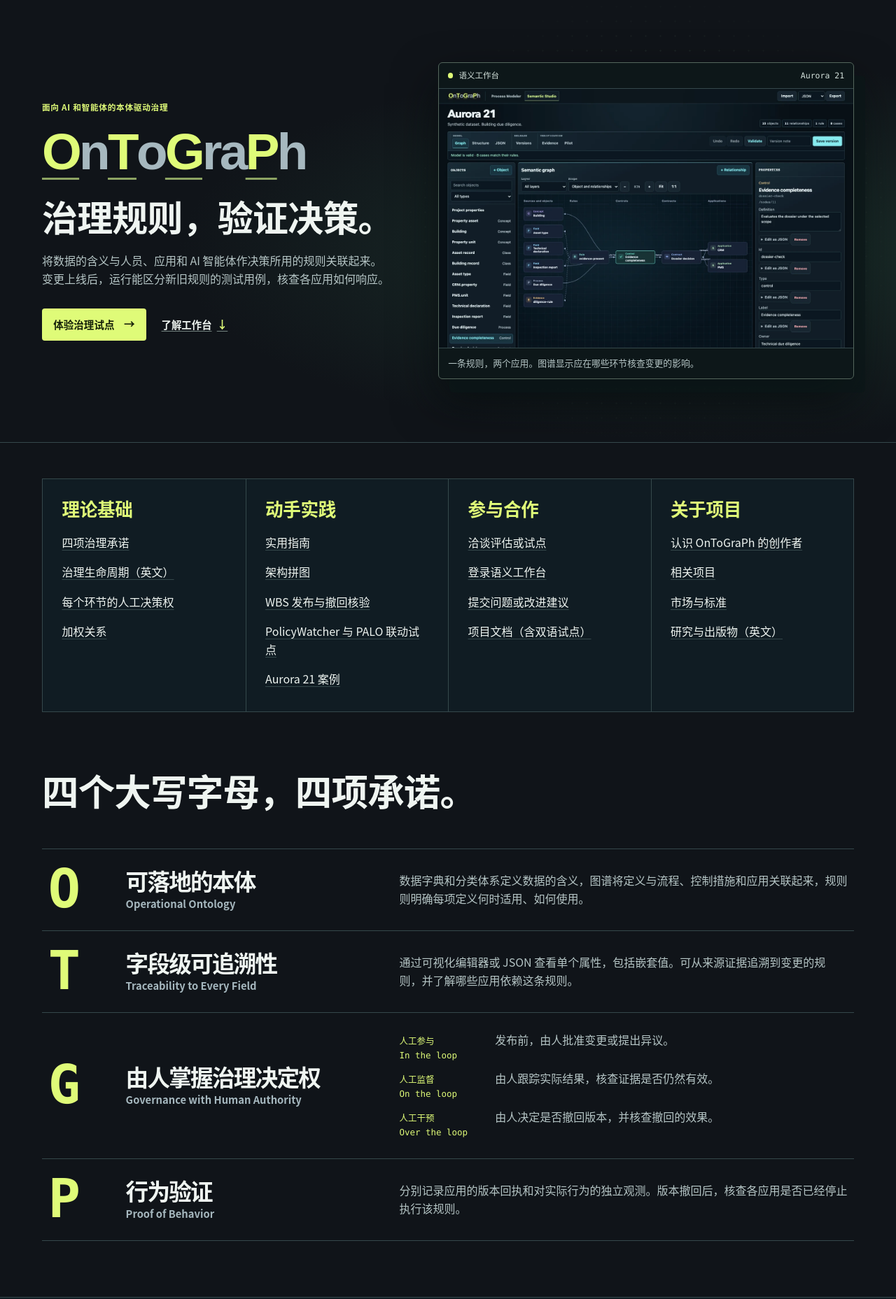
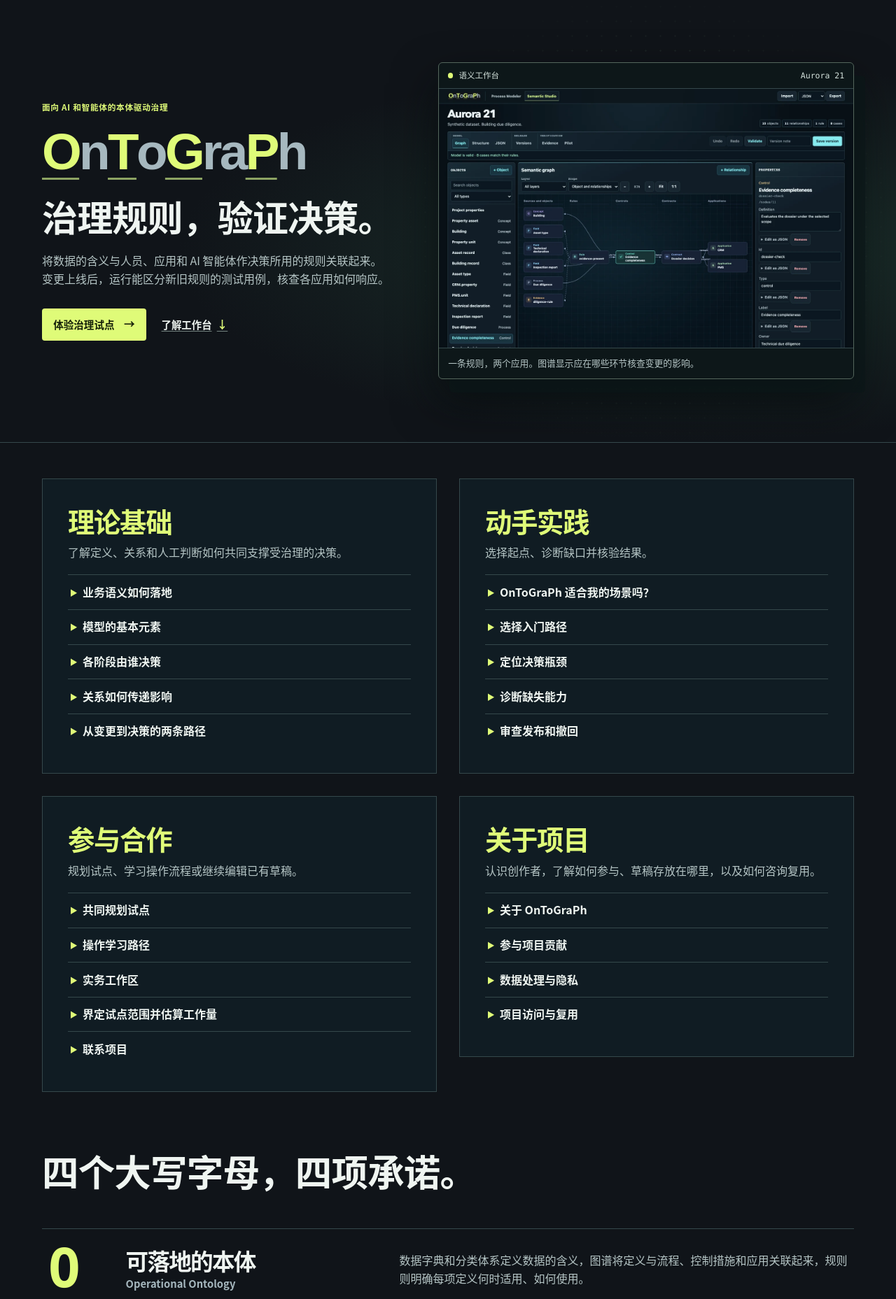
Before and after one commit to sev7enITA/OntoGraph, a PHP site: page /zh/ in a window 1280 px wide. Shown: the part 76-1933 px from the top of the page at 70% size. Run offline with PHP 8.4, Linux system fonts and the light colour scheme.

Commit message:
Expand all 19 bilingual homepage pathways

```diff
--- a/site/assets/home-directory.css
+++ b/site/assets/home-directory.css
@@ -4,31 +4,53 @@
 
 .homepage-routes {
   display: grid;
-  grid-template-columns: repeat(4, minmax(0, 1fr));
+  grid-template-columns: repeat(2, minmax(0, 1fr));
+  align-items: start;
+  gap: clamp(1rem, 3vw, 2rem);
+}
+
+.homepage-route {
+  scroll-margin-top: 1rem;
+  padding: clamp(1.05rem, 3vw, 2.25rem);
   border: 1px solid var(--line);
   background: var(--panel);
 }
 
-.homepage-route {
-  padding: clamp(1rem, 2.15vw, 1.8rem);
+.homepage-route:target { border-color: var(--accent); }
+
+.homepage-route h2 {
+  color: var(--accent);
+  font-size: clamp(1.6rem, 3vw, 2.45rem);
+  letter-spacing: -.035em;
 }
 
-.homepage-route + .homepage-route { border-inline-start: 1px solid var(--line); }
+.route-intro { margin-block: .65rem 1.15rem; color: var(--muted); }
 
-.homepage-route h3 {
-  margin-bottom: .9rem;
-  color: var(--accent);
-  font-size: clamp(1.25rem, 2vw, 1.65rem);
+.route-topic {
+  border-top: 1px solid var(--line);
+  padding-inline: .25rem .15rem;
 }
 
-.homepage-route ul,
+.route-topic summary {
+  min-height: 48px;
+  padding-block: .72rem;
+  cursor: pointer;
+  font-weight: 680;
+}
+
+.route-topic summary::marker { color: var(--accent); }
+.route-topic summary:focus-visible { outline: 2px solid var(--focus); outline-offset: 3px; }
+.route-topic summary:hover, .route-topic[open] summary { color: var(--accent); }
+.route-topic > p { margin-block: .15rem .5rem; color: var(--muted); }
+
+.route-topic ul,
 .behind-contact ul {
   margin: 0;
   padding: 0;
   list-style: none;
 }
 
-.homepage-route li + li { margin-top: .35rem; }
+.route-topic ul { margin-block: .3rem .9rem; }
 
 .homepage-route a,
 .behind-contact a,
@@ -103,19 +125,15 @@
 .behind-projects dl div { padding-block: .6rem .8rem; border-bottom: 1px solid var(--line); }
 .behind-projects dt { font-weight: 650; }
 
-@media (max-width: 900px) {
-  .homepage-routes { grid-template-columns: repeat(2, minmax(0, 1fr)); }
-  .homepage-route:nth-child(3) { border-inline-start: 0; }
-  .homepage-route:nth-child(n+3) { border-top: 1px solid var(--line); }
-}
-
 @media (max-width: 740px) {
   .top-nav { gap: 0 .6rem; }
   .behind-layout { grid-template-columns: 1fr; }
 }
 
+@media (max-width: 580px) {
+  .homepage-routes { grid-template-columns: 1fr; }
+}
+
 @media (max-width: 385px) {
   .top-nav > a { font-size: .79rem; }
-  .homepage-route { padding-inline: .72rem; }
-  .homepage-route a { font-size: .92rem; }
 }
--- a/site/zh/index.html
+++ b/site/zh/index.html
@@ -12,7 +12,7 @@
   <link rel="alternate" hreflang="x-default" href="https://openontograph.org/">
   <link rel="icon" type="image/png" href="../assets/icon.png">
   <link rel="stylesheet" href="../assets/site.css">
-  <link rel="stylesheet" href="/assets/home-directory.css">
+  <link rel="stylesheet" href="/assets/home-directory.css?v=2">
   <meta property="og:type" content="website">
   <meta property="og:locale" content="zh_CN">
   <meta property="og:locale:alternate" content="en_US">
@@ -121,47 +121,182 @@
       </div>
     </section>
 
-    <nav class="wrap homepage-directory" aria-label="探索 OnToGraPh">
+    <section class="wrap homepage-directory" aria-label="探索 OnToGraPh">
       <div class="homepage-routes">
         <section class="homepage-route" id="theory" aria-labelledby="theory-title">
-          <h3 id="theory-title">理论基础</h3>
+          <h2 id="theory-title">理论基础</h2>
+          <p class="route-intro">了解定义、关系和人工判断如何共同支撑受治理的决策。</p>
+          <div class="route-topics">
+            <details class="route-topic" id="operational-meaning">
+              <summary>业务语义如何落地</summary>
+              <p>同一个 WBS 编码在财务部门可指过账对象，在项目管理办公室则可指工作包。为每种含义明确适用范围、负责人和使用该含义的应用。</p>
               <ul>
-            <li><a href="#paradigm">四项治理承诺</a></li>
-            <li><a href="https://github.com/sev7enITA/OntoGraph/blob/main/docs/FRAMEWORK.md">治理生命周期（英文）</a></li>
-            <li><a href="#governance">每个环节的人工决策权</a></li>
-            <li><a href="/weights/zh/">加权关系</a></li>
+                <li><a href="/wbs/zh/">查看 WBS 实测案例</a></li>
               </ul>
+            </details>
+            <details class="route-topic" id="model-building-blocks">
+              <summary>模型的基本元素</summary>
+              <p>词典定义概念，分类体系组织概念，带类型的关系将概念与字段、控制和应用相连。模型为每项规则标明决策范围。</p>
+              <ul>
+                <li><a href="#studio">查看语义工作台</a></li>
+              </ul>
+            </details>
+            <details class="route-topic" id="who-decides">
+              <summary>各阶段由谁决策</summary>
+              <p>作者提出变更，由指定审核人决定是否批准。观察者核验应用的实际行为。监督者可以下令撤回并要求重新核验。</p>
+              <ul>
+                <li><a href="#governance">了解人工决策权</a></li>
+                <li><a href="https://github.com/sev7enITA/OntoGraph/blob/main/docs/FRAMEWORK.md#the-six-gates">阅读六个治理关口（英文）</a></li>
+              </ul>
+            </details>
+            <details class="route-topic" id="relationship-impact">
+              <summary>关系如何传递影响</summary>
+              <p>沿依赖关系追踪变更字段，查明范围内受影响的控制。分别比较错误后果的严重程度、证据的支持程度和评估人之间的分歧。</p>
+              <ul>
+                <li><a href="/weights/zh/">查看加权影响</a></li>
+              </ul>
+            </details>
+            <details class="route-topic" id="formation-to-release">
+              <summary>从变更到决策的两条路径</summary>
+              <p>从 PALO 的治理要求或 PolicyWatcher 发现的变更出发。两条路径都将来源连接到可由人员审核的规则及可核验的应用结果。</p>
+              <ul>
+                <li><a href="/pilot/zh/">查看联动试点</a></li>
+              </ul>
+            </details>
+          </div>
         </section>
         <section class="homepage-route" id="apply" aria-labelledby="apply-title">
-          <h3 id="apply-title">动手实践</h3>
+          <h2 id="apply-title">动手实践</h2>
+          <p class="route-intro">选择起点、诊断缺口并核验结果。</p>
+          <div class="route-topics">
+            <details class="route-topic" id="fit-check">
+              <summary>OnToGraPh 适合我的场景吗？</summary>
+              <p>选择一项会影响实际决策的共享定义或规则，确认负责人、可测试的记录和执行该规则的应用。如果只有一个应用，可以从个人项目示例入手。</p>
               <ul>
-            <li><a href="/guide/zh-Hans.html">实用指南</a></li>
-            <li><a href="/architecture/?lang=zh-Hans">架构拼图</a></li>
-            <li><a href="/wbs/zh/">WBS 发布与撤回核验</a></li>
-            <li><a href="/pilot/zh/">PolicyWatcher 与 PALO 联动试点</a></li>
-            <li><a href="#aurora">Aurora 21 案例</a></li>
+                <li><a href="/guide/zh-Hans.html">打开实用指南</a></li>
               </ul>
+            </details>
+            <details class="route-topic" id="choose-start">
+              <summary>选择入门路径</summary>
+              <p>从当前问题出发：为个人项目定义术语，追踪跨部门共享的规则，为 Copilot 准备企业词典，或将外部政策变更交由人工审核。</p>
+              <ul>
+                <li><a href="/guide/zh-Hans.html#个人项目做一个借书应用">个人项目 · 定义术语</a></li>
+                <li><a href="/guide/zh-Hans.html#企业场景对接各自独立的文件交换系统">跨团队系统 · 追踪共享规则</a></li>
+                <li><a href="/pilot/zh/">来源变更 · 提交审核</a></li>
+                <li><a href="/guide/zh-Hans.html#microsoft-365-copilot按本公司的定义解释术语">Microsoft 365 Copilot · 统一业务术语</a></li>
+              </ul>
+            </details>
+            <details class="route-topic" id="constraint-check">
+              <summary>定位决策瓶颈</summary>
+              <p>选择已变更的概念。若关系尚未评估，先补充来源。若评估存在分歧，指定审核人。若应用已确认收到版本而行为仍待核验，运行能区分新旧版本的测试。</p>
+              <ul>
+                <li><a href="/weights/zh/?scenario=disputed">试用证据争议场景</a></li>
+                <li><a href="/wbs/zh/">查看 WBS 实测案例</a></li>
+              </ul>
+            </details>
+            <details class="route-topic" id="dependency-diagnostic">
+              <summary>诊断缺失能力</summary>
+              <p>在架构拼图中启用或停用某个组件，查看哪些输入、审批关口或实测结果随之缺失，据此确定优先接入什么。</p>
+              <ul>
+                <li><a href="/architecture/?lang=zh-Hans">打开架构拼图</a></li>
+              </ul>
+            </details>
+            <details class="route-topic" id="release-audit">
+              <summary>审查发布和撤回</summary>
+              <p>核验每个应用是否确认接收、是否给出预期结果，以及是否在撤回后停止执行。WBS 试点中，Calc 在首次撤回后仍计入 800 欧元。</p>
+              <ul>
+                <li><a href="/wbs/zh/">查看 WBS 实测案例</a></li>
+                <li><a href="#aurora">查看 Aurora 21</a></li>
+              </ul>
+            </details>
+          </div>
         </section>
         <section class="homepage-route" id="work-with-us" aria-labelledby="work-with-us-title">
-          <h3 id="work-with-us-title">参与合作</h3>
+          <h2 id="work-with-us-title">参与合作</h2>
+          <p class="route-intro">规划试点、学习操作流程或继续编辑已有草稿。</p>
+          <div class="route-topics">
+            <details class="route-topic" id="pilot-partnership">
+              <summary>共同规划试点</summary>
+              <p>准备一项规则变更、两个应用以及各自的负责人。开始前共同确定发布生效和撤回时必须观察到的结果。</p>
               <ul>
-            <li><a href="#contact">洽谈评估或试点</a></li>
-            <li><a href="/OntoGraph/decisions/?lang=zh-Hans">登录语义工作台</a></li>
-            <li><a href="https://github.com/sev7enITA/OntoGraph/issues">提交问题或改进建议</a></li>
-            <li><a href="https://github.com/sev7enITA/OntoGraph/wiki">项目文档（含双语试点）</a></li>
+                <li><a href="#contact">联系 Fabrizio</a></li>
               </ul>
+            </details>
+            <details class="route-topic" id="learning-path">
+              <summary>操作学习路径</summary>
+              <p>用实用指南建立一个小型模型，查看 WBS 案例中的分歧处理，再在本机复现实测核验流程。</p>
+              <ul>
+                <li><a href="/guide/zh-Hans.html">打开实用指南</a></li>
+                <li><a href="https://github.com/sev7enITA/OntoGraph/blob/main/examples/wbs_pilot/README.zh-Hans.md">复现 WBS 试点</a></li>
+              </ul>
+            </details>
+            <details class="route-topic" id="practitioner-workspace">
+              <summary>实务工作区</summary>
+              <p>登录后导入模型、记录带日期的主张并保存草稿。版本审核和发布通过注册表工作流完成。</p>
+              <ul>
+                <li><a href="/OntoGraph/decisions/?lang=zh-Hans">登录证据工作区</a></li>
+              </ul>
+            </details>
+            <details class="route-topic" id="pilot-scope">
+              <summary>界定试点范围并估算工作量</summary>
+              <p>说明两个系统、交换的数据以及预期决策。共同确定由谁提供测试数据、执行核验并衡量接入和日常维护工作量。</p>
+              <ul>
+                <li><a href="https://github.com/sev7enITA/OntoGraph/blob/main/docs/MARKET.md#pilot-decision-criteria">查看试点评估标准（英文）</a></li>
+                <li><a href="#contact">联系 Fabrizio</a></li>
+              </ul>
+            </details>
+            <details class="route-topic" id="contact-project">
+              <summary>联系项目</summary>
+              <p>如需讨论研究或试点，请通过电子邮件或 LinkedIn 联系 Fabrizio。可复现的技术问题可提交到 GitHub，请使用合成示例。</p>
+              <ul>
+                <li><a href="#contact">联系 Fabrizio</a></li>
+                <li><a href="https://github.com/sev7enITA/OntoGraph/issues">打开 GitHub Issues</a></li>
+              </ul>
+            </details>
+          </div>
         </section>
         <section class="homepage-route" id="company" aria-labelledby="company-title">
-          <h3 id="company-title">关于项目</h3>
+          <h2 id="company-title">关于项目</h2>
+          <p class="route-intro">认识创作者，了解如何参与、草稿存放在哪里，以及如何咨询复用。</p>
+          <div class="route-topics">
+            <details class="route-topic" id="about-project">
+              <summary>关于 OnToGraPh</summary>
+              <p>Fabrizio Degni 创建了 OnToGraPh，为 PALO 和 PolicyWatcher 的协同工作提供共享语义层。该框架也可以使用本地模型与注册表独立运行。</p>
               <ul>
                 <li><a href="#behind">认识 OnToGraPh 的创作者</a></li>
-            <li><a href="#related-projects">相关项目</a></li>
+                <li><a href="#related-projects">查看相关项目</a></li>
                 <li><a href="#market">市场与标准</a></li>
                 <li><a href="https://www.fabriziodegni.com/research/">研究与出版物（英文）</a></li>
               </ul>
+            </details>
+            <details class="route-topic" id="contribute">
+              <summary>参与项目贡献</summary>
+              <p>可以建议实际使用场景、记录可重复的核验流程，或反馈模型问题。条件允许时，请附上环境、预期行为和小型合成示例。</p>
+              <ul>
+                <li><a href="https://github.com/sev7enITA/OntoGraph/issues">在 GitHub 提出贡献建议</a></li>
+                <li><a href="https://github.com/sev7enITA/OntoGraph/wiki">阅读项目 Wiki</a></li>
+              </ul>
+            </details>
+            <details class="route-topic" id="data-handling">
+              <summary>数据处理与隐私</summary>
+              <p>独立版注册表使用本机 SQLite 文件。在线工作台需登录，草稿保存在登录账户下。独立的研究资料室采用密码访问并使用会话 Cookie。</p>
+              <ul>
+                <li><a href="https://github.com/sev7enITA/OntoGraph/blob/main/deploy/hosted-decisions/README.md">了解在线草稿的存放方式（英文）</a></li>
+                <li><a href="https://github.com/sev7enITA/OntoGraph/blob/main/docs/wiki/RESEARCH-ROOM-OPERATIONS.md">了解研究资料室的访问机制（英文）</a></li>
+              </ul>
+            </details>
+            <details class="route-topic" id="access-and-reuse">
+              <summary>项目访问与复用</summary>
+              <p>您可以浏览公共代码仓库，并使用合成数据复现已发表的案例。如需了解再分发、商业使用或托管部署的适用条款，请联系项目负责人。</p>
+              <ul>
+                <li><a href="https://github.com/sev7enITA/OntoGraph">查看代码仓库</a></li>
+                <li><a href="#contact">联系 Fabrizio</a></li>
+              </ul>
+            </details>
+          </div>
         </section>
       </div>
-    </nav>
+    </section>
 
     <section class="wrap section" id="paradigm" aria-labelledby="paradigm-title">
       <div class="section-heading">
```
Also changed, not shown: site/index.html (+155 -20 lines). Lines whose indentation alone changed are shown as unchanged.
